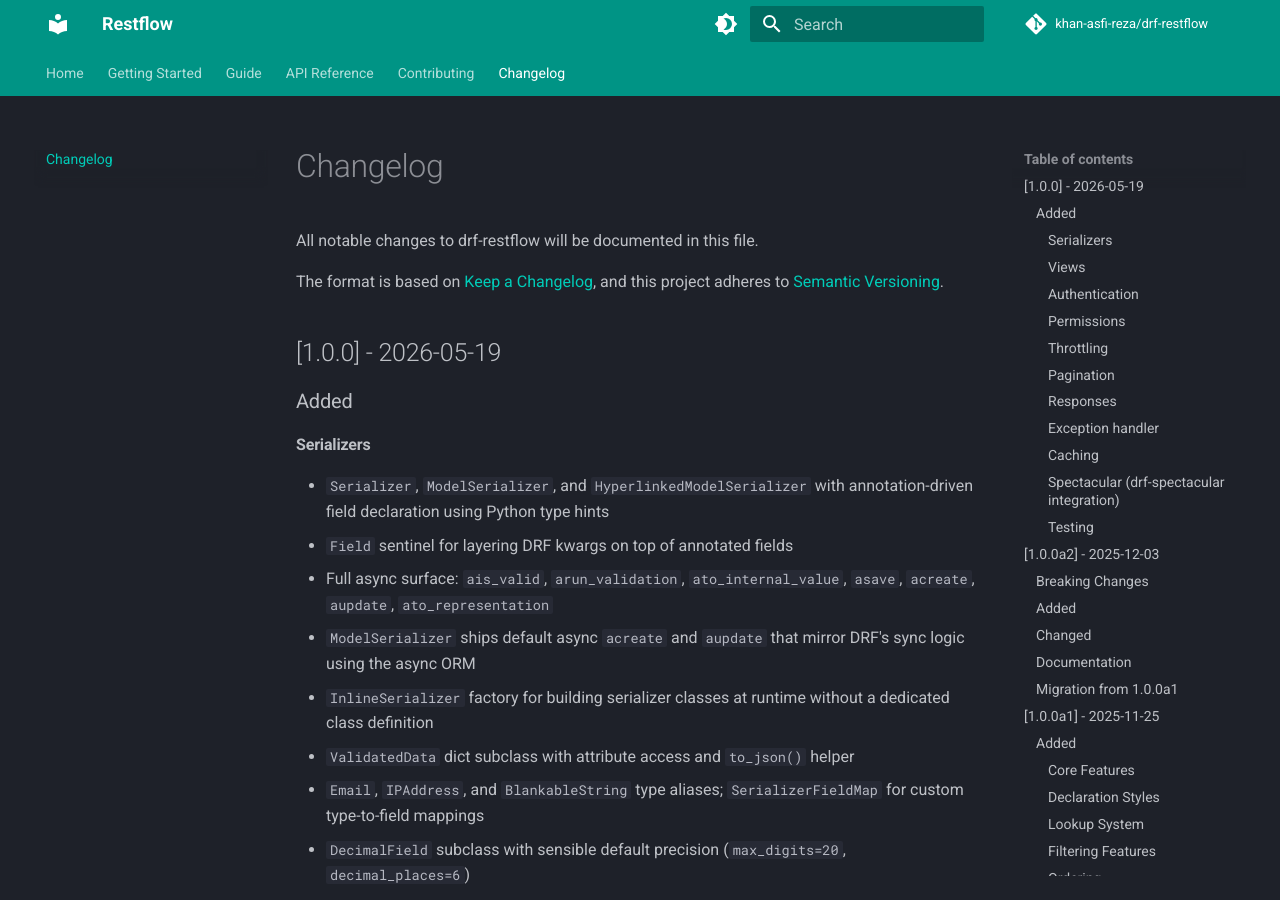
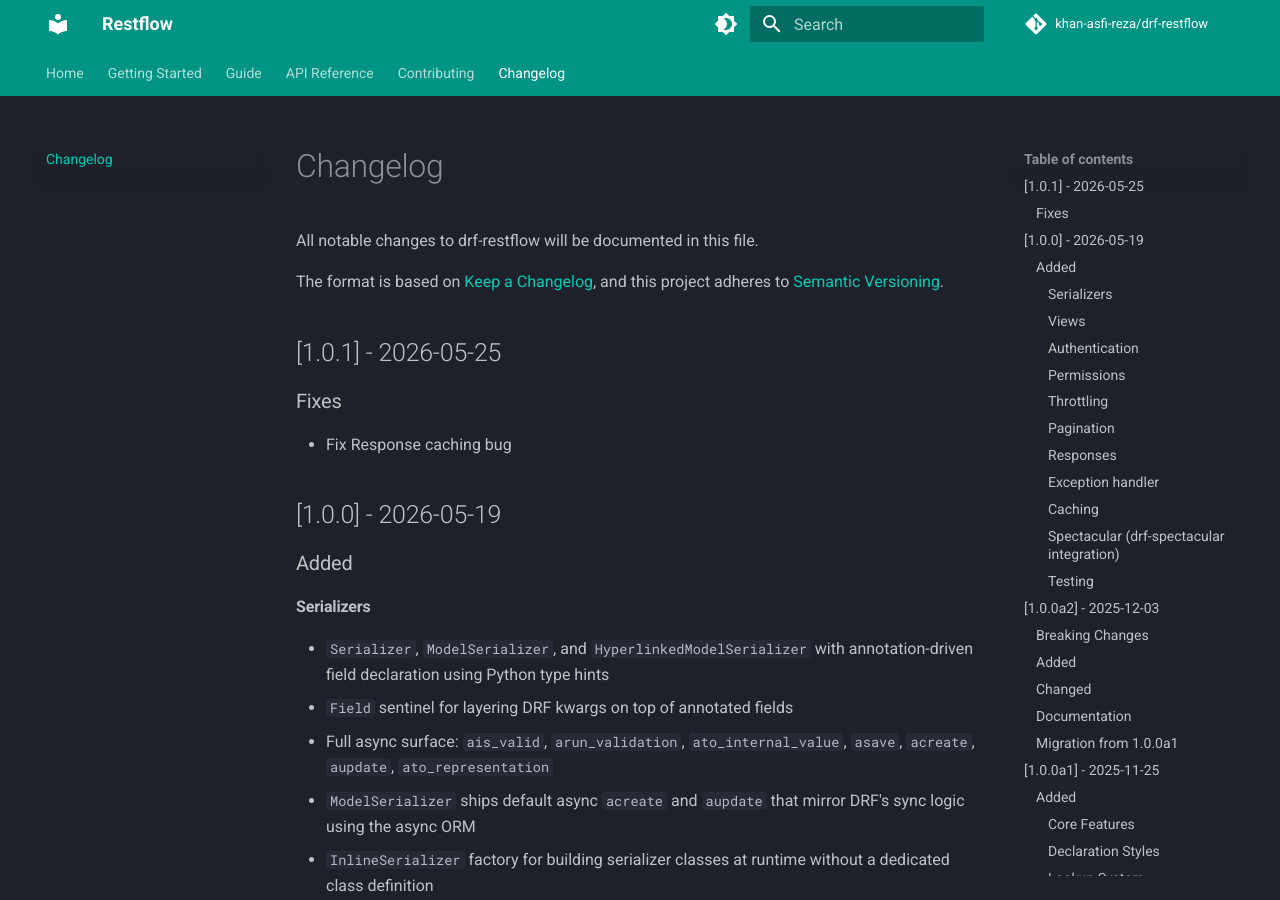
Before and after one commit to khan-asfi-reza/drf-restflow, an MkDocs documentation site: the page built from docs/changelog.md, in a window 1280 px wide and 900 px high. Built offline with MkDocs 1.6.1 and Material for MkDocs 9.7.7, drawn with Linux system fonts in a browser that asks for light colours; comment, search, counter and statistics services are not loaded; the version menu is left out.

Commit message:
docs: update docs changelog

```diff
--- a/docs/changelog.md
+++ b/docs/changelog.md
@@ -4,6 +4,12 @@ All notable changes to drf-restflow will be documented in this file.
 
 The format is based on [Keep a Changelog](https://keepachangelog.com/en/1.0.0/),
 and this project adheres to [Semantic Versioning](https://semver.org/spec/v2.0.0.html).
+
+## [1.0.1] - 2026-05-25
+
+### Fixes
+- Fix Response caching bug
+
 
 ## [1.0.0] - 2026-05-19
 
```
